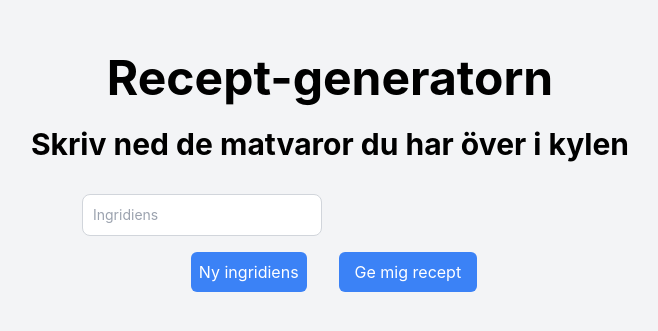
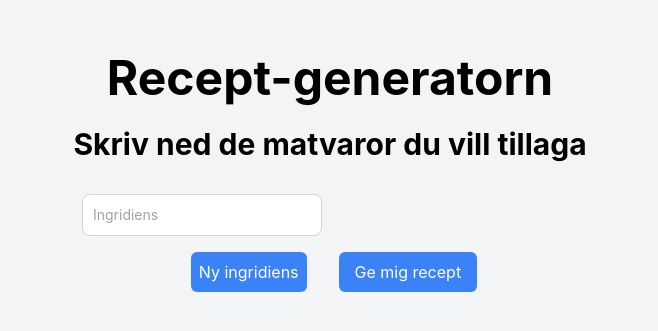
Before and after one commit to HenrikCheng/1337-chatbot, a React (Create React App) app: page / in a window 1280 px wide. Shown: the part 227-558 px from the top of the page, without its empty margins (310-968 px from the left). Built offline with nearby package versions, Linux system fonts and the light colour scheme; no server answers.

Commit message:
minor update language

```diff
--- a/src/components/LandingPage.js
+++ b/src/components/LandingPage.js
@@ -61,7 +61,7 @@ const LandingPage = () => {
       <h1 className="mb-6 text-5xl font-bold">Recept-generatorn</h1>
       <form onSubmit={handleSubmit} className="flex flex-col items-center">
         <h3 className="mb-8 text-3xl font-bold">
-          Skriv ned de matvaror du har över i kylen
+          Skriv ned de matvaror du vill tillaga
         </h3>
         <div className="grid grid-cols-2 gap-4">
           {ingredients.map((ingredient, index) => (
```
